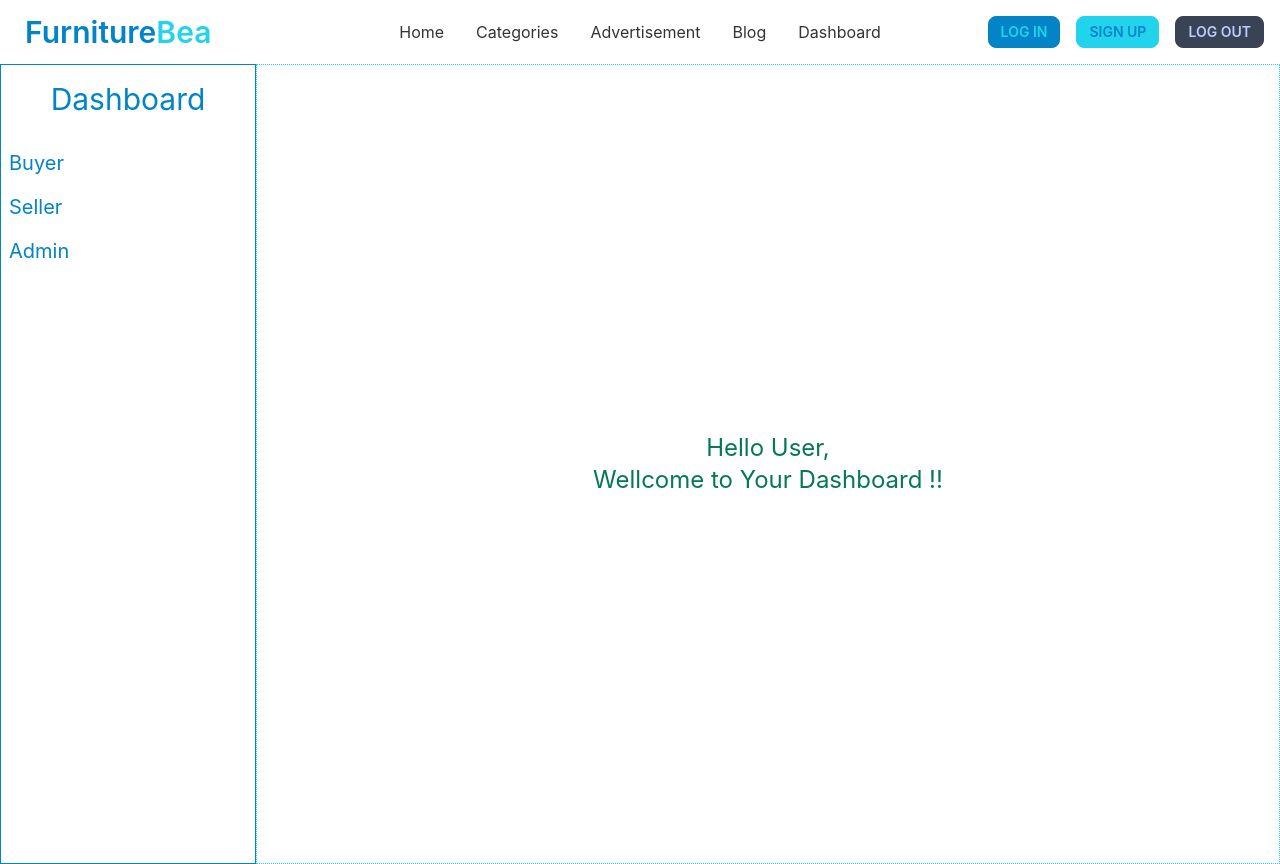
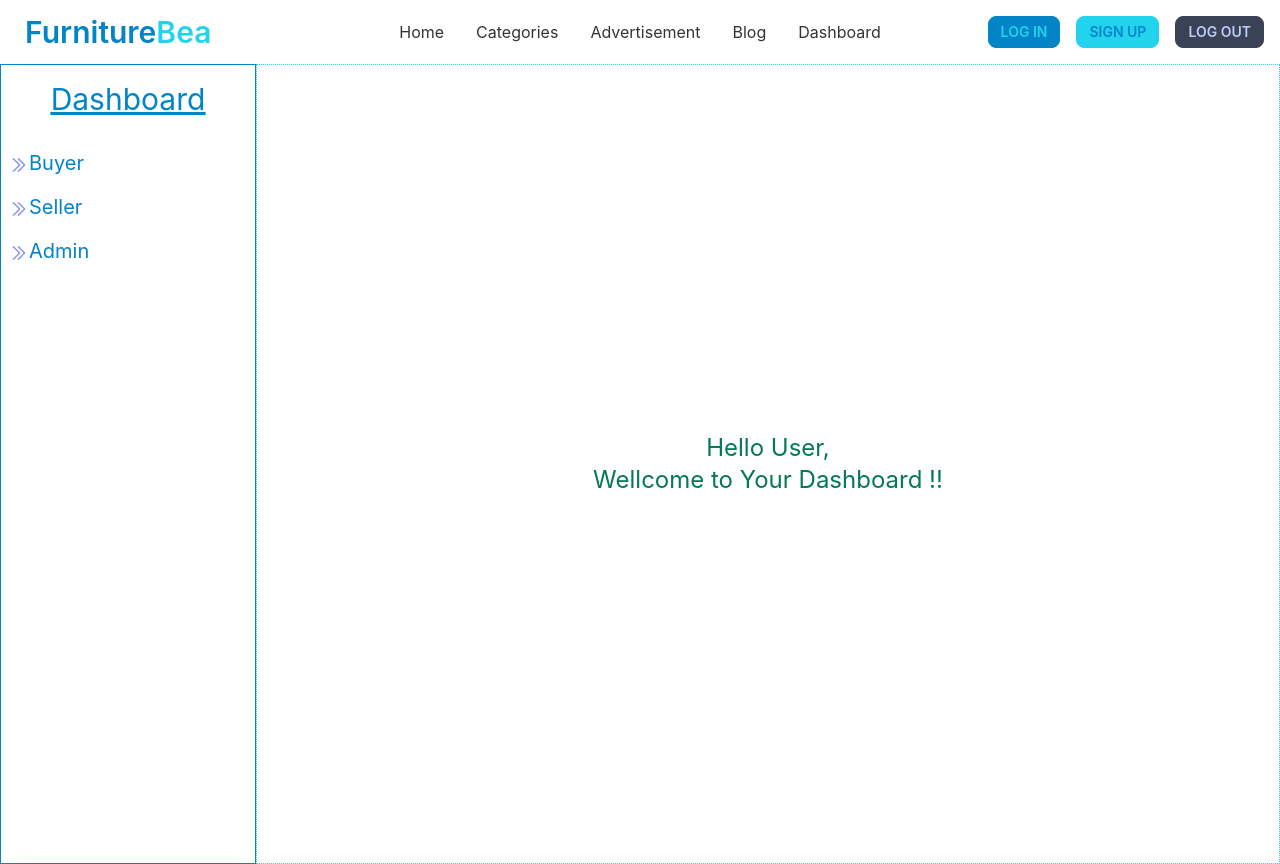
Before and after one commit to Sayedfarabi/furnitureBea-client, a React (Create React App) app: page /dashboard in a window 1280 px wide. Built offline with nearby package versions, Linux system fonts and the light colour scheme.

Commit message:
error page done

```diff
--- a/package.json
+++ b/package.json
@@ -3,6 +3,7 @@
   "version": "0.1.0",
   "private": true,
   "dependencies": {
+    "@heroicons/react": "^2.0.13",
     "@testing-library/jest-dom": "^5.16.5",
     "@testing-library/react": "^13.4.0",
     "@testing-library/user-event": "^13.5.0",
--- a/src/Layout/DashboardLayout/DashboardLayout.jsx
+++ b/src/Layout/DashboardLayout/DashboardLayout.jsx
@@ -10,7 +10,7 @@ const DashboardLayout = () => {
             <div className='md:flex'>
                 <div className='md:w-1/5 md:border border-primary'>
                     <div>
-                        <h4 className="text-3xl text-primary text-center mt-4">
+                        <h4 className="text-3xl underline text-primary text-center mt-4">
                             <Link to={"/dashboard"}>Dashboard</Link>
                         </h4>
                     </div>
--- a/src/Pages/Dashboard/Components/Dashboard Menu Bars/DashboardMenuBars.jsx
+++ b/src/Pages/Dashboard/Components/Dashboard Menu Bars/DashboardMenuBars.jsx
@@ -1,12 +1,17 @@
 import React from 'react';
 import { Link } from 'react-router-dom';
+import { ChevronDoubleRightIcon } from '@heroicons/react/24/solid';
+
 
 const DashboardMenuBars = () => {
     return (
         <div>
             <div className='grid md:grid-cols-1 grid-cols-3 text-center md:text-left my-6 md:ml-2'>
                 <div className="dropdown dropdown-hover my-2">
-                    <label tabIndex={0} className="text-xl text-primary">Buyer</label>
+                    <label tabIndex={0} className="text-xl text-primary cursor-pointer">
+                        <ChevronDoubleRightIcon className='w-5 text-indigo-400 hidden md:inline-flex'></ChevronDoubleRightIcon>
+                        Buyer
+                    </label>
                     <ul tabIndex={0} className="dropdown-content menu p-2 shadow bg-base-100 rounded-box w-52">
                         <li className='text-secondary'><Link to={"/dashboard/myOrders"}>My Orders</Link></li>
                         <li className='text-secondary'><Link to={"/dashboard/myWishes"}>My Wishes</Link></li>
@@ -14,14 +19,20 @@ const DashboardMenuBars = () => {
                 </div>
 
                 <div className="dropdown dropdown-hover my-2">
-                    <label tabIndex={0} className="text-xl text-primary">Seller</label>
+                    <label tabIndex={0} className="text-xl text-primary cursor-pointer">
+                        <ChevronDoubleRightIcon className='w-5 text-indigo-400 hidden md:inline-flex'></ChevronDoubleRightIcon>
+                        Seller
+                    </label>
                     <ul tabIndex={0} className="dropdown-content menu p-2 shadow bg-base-100 rounded-box w-52">
                         <li className='text-secondary'><Link to={"/dashboard/myProducts"}>My Products</Link></li>
                         <li className='text-secondary'><Link to={"/dashboard/addProducts"}>Add Products</Link></li>
                     </ul>
                 </div>
                 <div className="dropdown dropdown-hover my-2">
-                    <label tabIndex={0} className="text-xl text-primary">Admin</label>
+                    <label tabIndex={0} className="text-xl text-primary cursor-pointer">
+                        <ChevronDoubleRightIcon className='w-5 text-indigo-400 hidden md:inline-flex'></ChevronDoubleRightIcon>
+                        Admin
+                    </label>
                     <ul tabIndex={0} className="dropdown-content menu p-2 shadow bg-base-100 rounded-box w-52">
                         <li className='text-secondary'><Link to={"/dashboard/allBuyers"}>All Buyers</Link></li>
                         <li className='text-secondary'><Link to={"/dashboard/allSellers"}>All Sellers</Link></li>
--- a/src/Pages/ErrorPage/ErrorPage.jsx
+++ b/src/Pages/ErrorPage/ErrorPage.jsx
@@ -1,9 +1,19 @@
 import React from 'react';
+import { Link } from 'react-router-dom';
+import errorImage from '../../Assets/error.png';
+
+
 
 const ErrorPage = () => {
     return (
-        <div>
-            <h1>This is Error Page 404</h1>
+        <div className='flex justify-center items-center min-h-screen my-auto'>
+            <div className='text-center'>
+                <img src={errorImage} alt="errorImage" className='w-3/5 rounded-md mx-auto' />
+                <p>This Route is not found , status 404 .</p>
+                <p>
+                    Please Back to <Link to={"/"}> <button className='btn btn-xs'>Home</button> </Link>
+                </p>
+            </div>
         </div>
     );
 };
```
Also changed, not shown: src/Assets/error.png (added), 1 other file (tests, documents, lock files or other folders).
